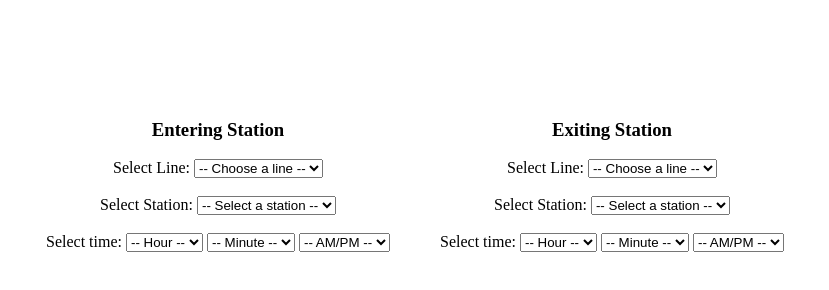
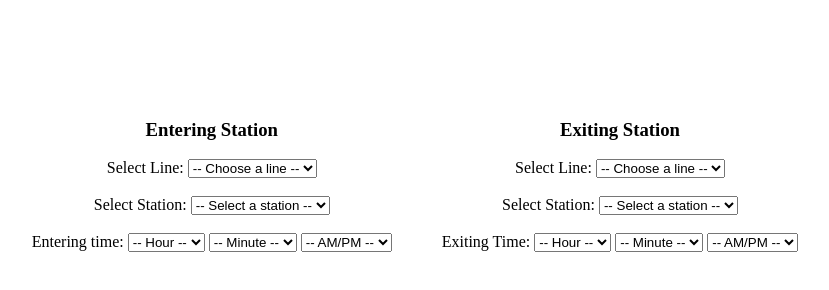
Before and after one commit to wczech23/ctasafe.github.io, a plain HTML site: page index.html in a window 1280 px wide. Shown: the whole page, without its empty margins (225-1054 px from the left). Drawn offline with nearby package versions, Linux system fonts and the light colour scheme.

Commit message:
updated index.html

```diff
--- a/index.html
+++ b/index.html
@@ -43,7 +43,7 @@
 
     <br><br>
 
-    <label for="hour_ent">Select time:</label>
+    <label for="hour_ent">Entering time:</label>
     <select id="hour_ent" name="hour_ent">
       <option value="">-- Hour --</option>
     </select>
@@ -86,7 +86,7 @@
 
     <br><br>
 
-    <label for="hour_ext">Select time:</label>
+    <label for="hour_ext">Exiting Time:</label>
     <select id="hour_ext" name="hour_ext">
       <option value="">-- Hour --</option>
     </select>
@@ -217,6 +217,46 @@
       });
   });
 
+  // Submit Button Form
+  const submitBtn = document.getElementById("submitBtn");
+
+  const requiredInputs = [
+    document.getElementById("lineDropdown_ent"),
+    document.getElementById("stationDropdown_ent"),
+    document.getElementById("hour_ent"),
+    document.getElementById("minute_ent"),
+    document.getElementById("ampm_ent"),
+    document.getElementById("lineDropdown_exit"),
+    document.getElementById("stationDropdown_exit"),
+    document.getElementById("hour_exit"),
+    document.getElementById("minute_exit"),
+    document.getElementById("ampm_exit")
+  ];
+
+  function validateForm() {
+    const allFilled = requiredInputs.every(input => input.value && !input.value.includes("Select"));
+    submitBtn.disabled = !allFilled;
+  }
+
+  requiredInputs.forEach(input => input.addEventListener("change", validateForm));
+
+  submitBtn.addEventListener("click", () => {
+    const data = {
+      entering: {
+        line: document.getElementById("lineDropdown_ent").value,
+        station: document.getElementById("stationDropdown_ent").value,
+        time: `${document.getElementById("hour_ent").value}:${document.getElementById("minute_ent").value} ${document.getElementById("ampm_ent").value}`
+      },
+      exiting: {
+        line: document.getElementById("lineDropdown_exit").value,
+        station: document.getElementById("stationDropdown_exit").value,
+        time: `${document.getElementById("hour_exit").value}:${document.getElementById("minute_exit").value} ${document.getElementById("ampm_exit").value}`
+      }
+    };
+    console.log("Form submitted with data:", data);
+    // TODO: Replace this with your backend POST/fetch call
+  });
+
 
 
   // Map Display
```
